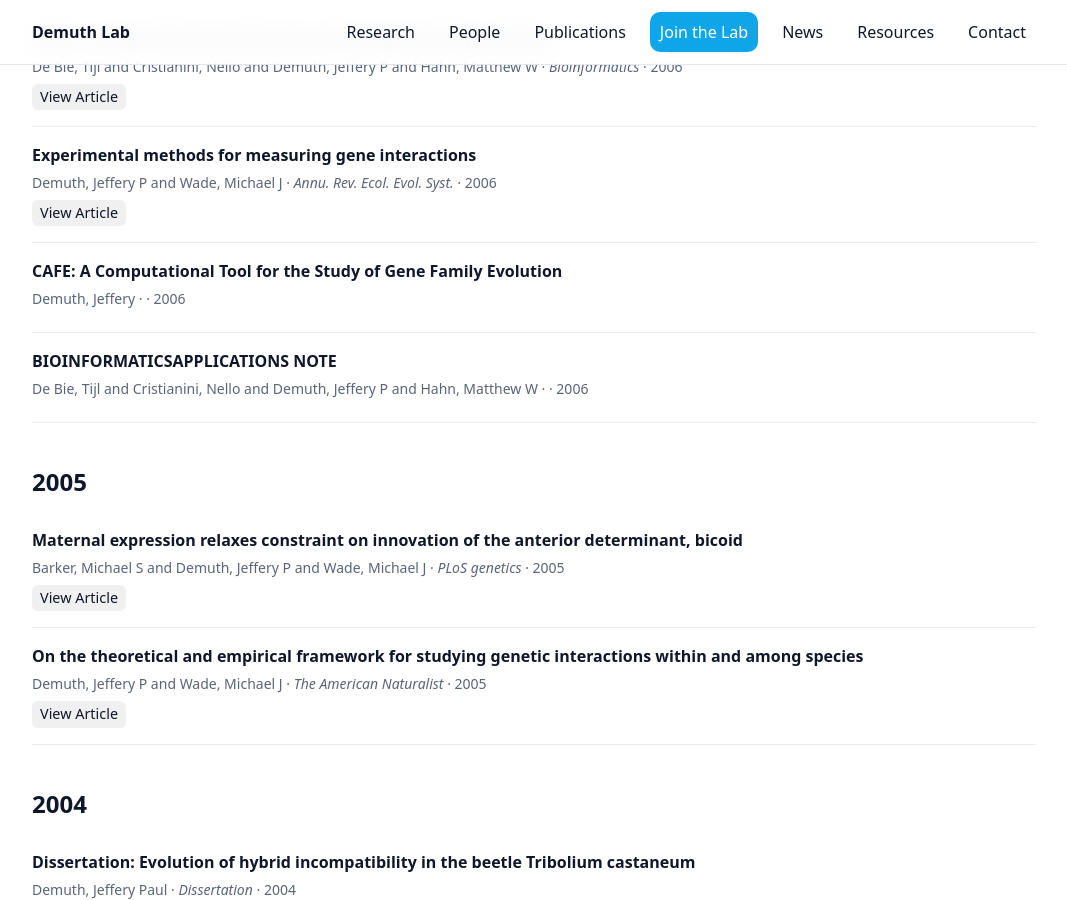
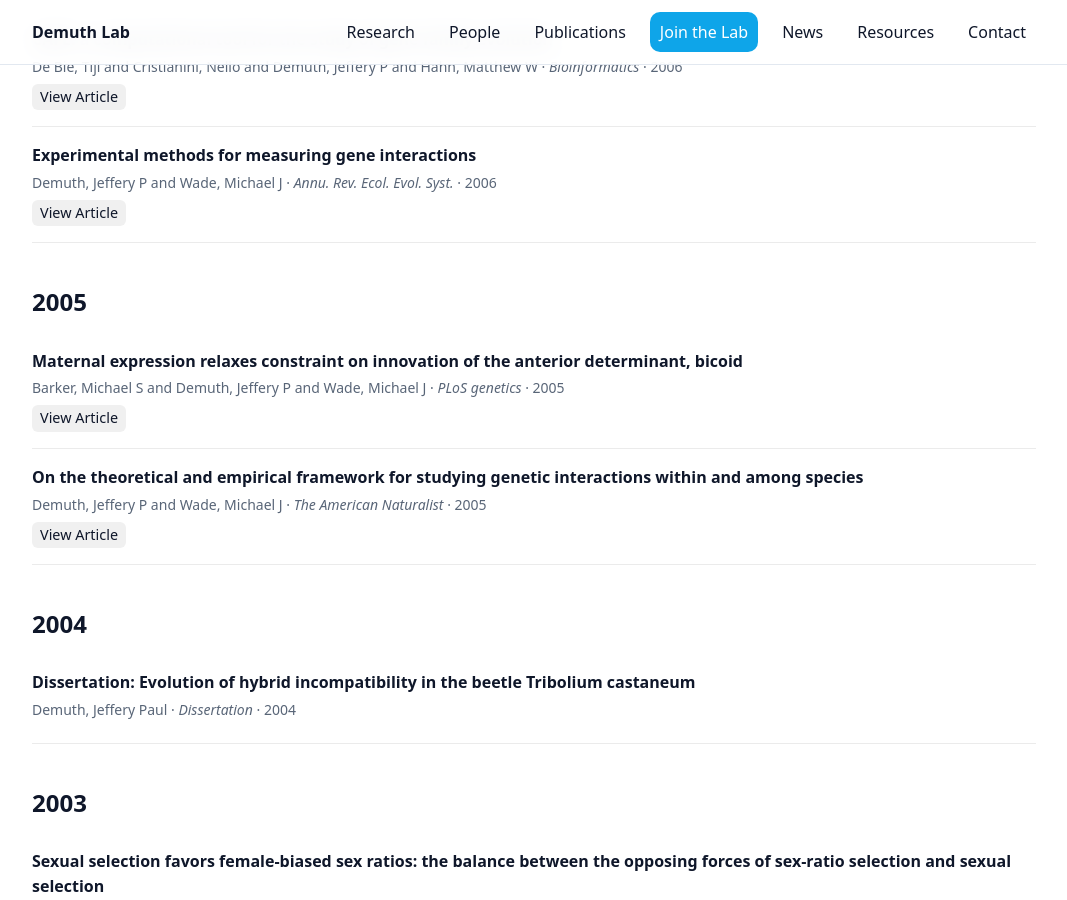
Before and after one commit to demuth-lab/demuth-lab.github.io, a Jekyll site: the page built from publications.md, in a window 1280 px wide and 900 px high, scrolled down 6792 px. Shown: the whole window, without its empty margins (106-1173 px from the left). Built offline with Jekyll 4.4.1, drawn with Linux system fonts in a browser that asks for light colours.

Commit message:
Auto-update publications

```diff
--- a/_data/publications.yml
+++ b/_data/publications.yml
@@ -304,17 +304,6 @@
   venue: Annu. Rev. Ecol. Evol. Syst.
   type: article
   doi: 10.1146/annurev.ecolsys.37.091305.110124
-- year: 2006
-  title: 'CAFE: A Computational Tool for the Study of Gene Family Evolution'
-  authors: Demuth, Jeffery
-  venue: ''
-  type: article
-- year: 2006
-  title: BIOINFORMATICSAPPLICATIONS NOTE
-  authors: De Bie, Tijl and Cristianini, Nello and Demuth, Jeffery P and Hahn, Matthew
-    W
-  venue: ''
-  type: article
 - year: 2005
   title: Maternal expression relaxes constraint on innovation of the anterior determinant,
     bicoid
```
